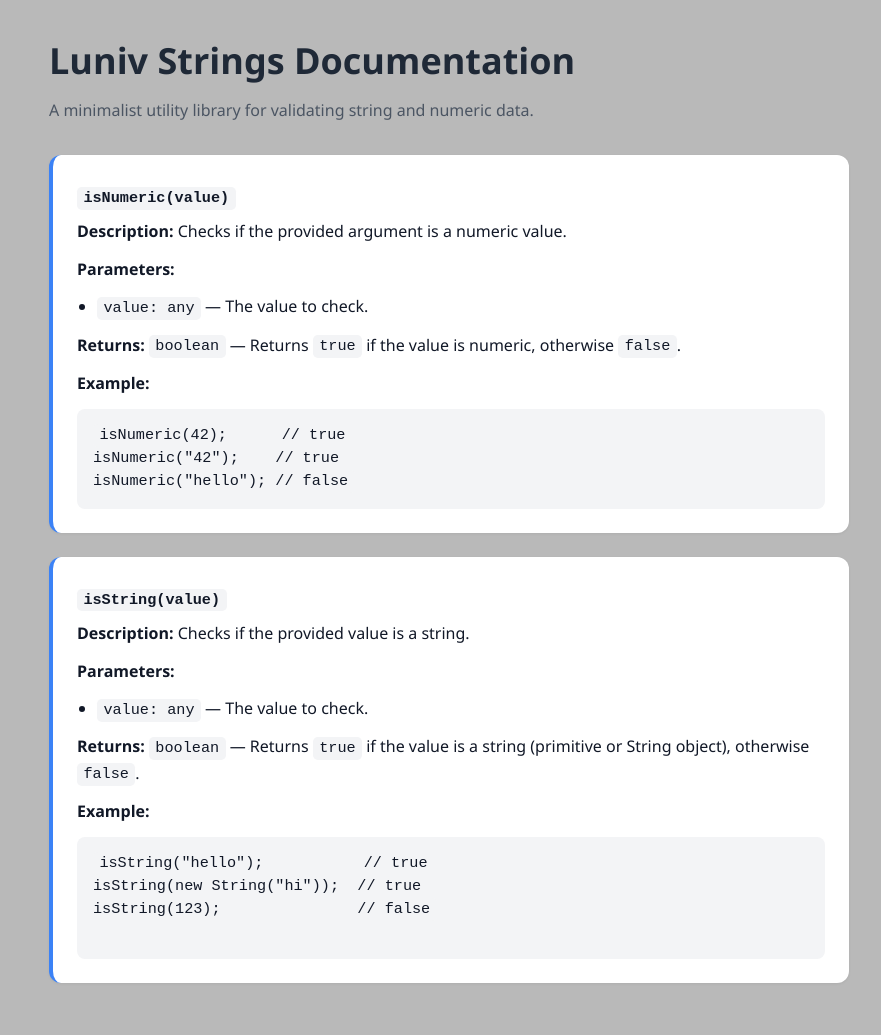
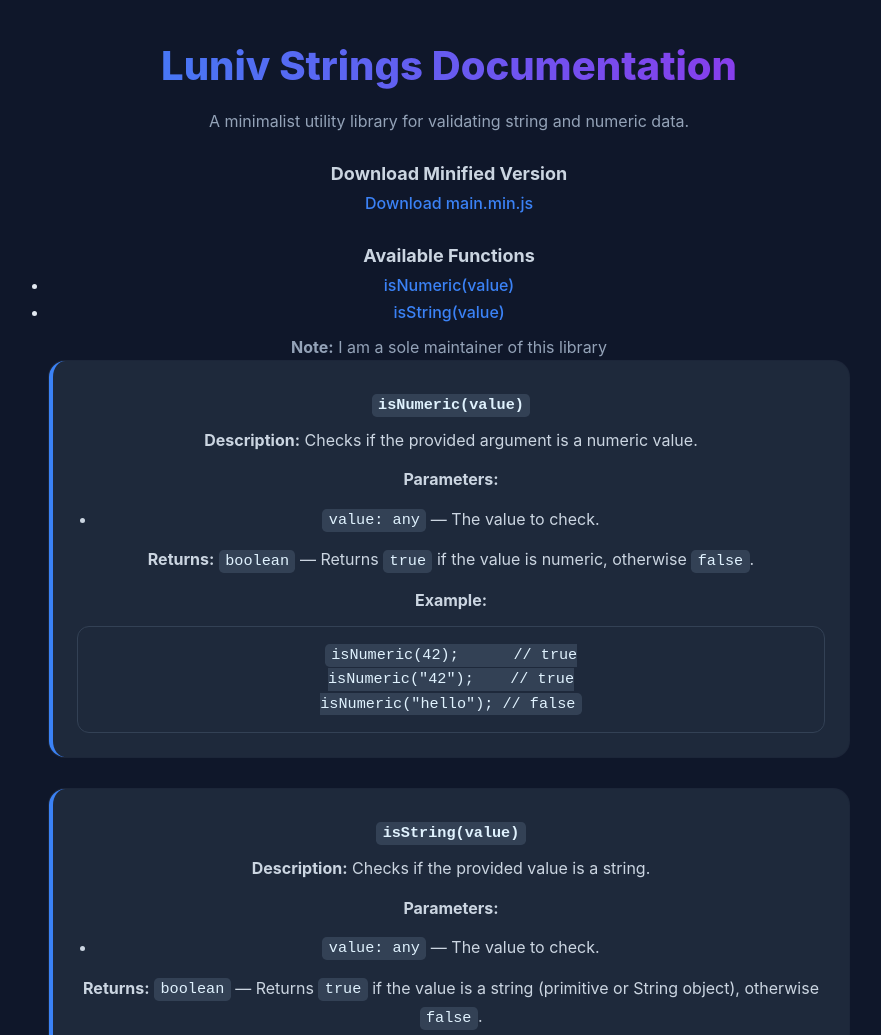
Before and after one commit to Sieep-Coding/luniv-strings, a website: page docs/index.html in a window 1280 px wide. Shown: the top 1035 px of the page, without its empty margins (191-1072 px from the left). Drawn offline with Linux system fonts and the light colour scheme.

Commit message:
release minified

```diff
--- a/docs/index.css
+++ b/docs/index.css
@@ -1,57 +1,90 @@
+/* Base Reset */
 * {
   margin: 0;
   padding: 0;
   box-sizing: border-box;
 }
 
+/* Font */
 body {
-  font-family: 'Segoe UI', Roboto, sans-serif;
-  background-color: #b9b9b9;
-  color: #111827;
-  line-height: 1.6;
+  font-family: 'Inter', 'Segoe UI', Roboto, sans-serif;
+  background-color: #0f172a; /* slate-900 */
+  color: #e2e8f0; /* slate-200 */
+  line-height: 1.7;
   padding: 2rem;
 }
 
+/* Layout */
 .container {
   max-width: 800px;
   margin: 0 auto;
 }
 
+/* Header */
 header {
   margin-bottom: 2rem;
+  text-align: center;
 }
 
 h1 {
-  font-size: 2.25rem;
-  font-weight: 700;
-  color: #1f2937;
-  margin-bottom: 0.5rem;
+  font-size: 2.5rem;
+  font-weight: 800;
+  color: #f8fafc; /* slate-50 */
+  background: linear-gradient(to right, #3b82f6, #9333ea);
+  -webkit-background-clip: text;
+  -webkit-text-fill-color: transparent;
 }
 
 header p {
-  color: #4b5563;
+  color: #94a3b8; /* slate-400 */
   font-size: 1rem;
+  margin-top: 0.5rem;
 }
 
+h3 {
+  margin-top: 1.5rem;
+  font-size: 1.125rem;
+  color: #cbd5e1; /* slate-300 */
+}
+
+/* Links */
+a {
+  color: #3b82f6;
+  text-decoration: none;
+  font-weight: 500;
+}
+
+a:hover {
+  text-decoration: underline;
+}
+
+/* Function Docs */
 .function-doc {
-  background-color: #ffffff;
+  background-color: #1e293b; /* slate-800 */
   padding: 1.5rem;
-  border-radius: 0.75rem;
-  box-shadow: 0 1px 3px rgba(0, 0, 0, 0.06);
-  margin-bottom: 1.5rem;
+  border-radius: 1rem;
+  box-shadow: 0 0 0 1px rgba(148, 163, 184, 0.1);
+  margin-bottom: 2rem;
   border-left: 4px solid #3b82f6;
+  transition: transform 0.2s ease, border-left-color 0.2s ease;
+}
+
+.function-doc:hover {
+  transform: translateY(-2px);
+  border-left-color: #9333ea;
 }
 
 .function-doc h2 {
   font-size: 1.25rem;
-  font-weight: 600;
-  color: #111827;
+  font-weight: 700;
+  color: #f1f5f9; /* slate-100 */
   margin-bottom: 0.5rem;
 }
 
 .function-doc p,
 .function-doc ul {
   margin-bottom: 0.75rem;
+  color: #cbd5e1;
 }
 
 .function-doc ul {
@@ -59,19 +92,46 @@ header p {
   list-style-type: disc;
 }
 
+/* Inline Code */
 code {
-  background-color: #f3f4f6;
+  background-color: #334155; /* slate-700 */
   padding: 0.15rem 0.4rem;
   border-radius: 0.3rem;
   font-family: 'Fira Code', 'Courier New', monospace;
   font-size: 0.95rem;
+  color: #e0f2fe; /* sky-100 */
 }
 
+/* Code Blocks */
 pre {
-  background-color: #f3f4f6;
+  background-color: #1e293b; /* slate-800 */
   padding: 1rem;
-  border-radius: 0.5rem;
+  border-radius: 0.75rem;
   overflow-x: auto;
   font-size: 0.9rem;
-  line-height: 1.5;
+  line-height: 1.6;
+  color: #f8fafc;
+  border: 1px solid #334155;
 }
+
+/* Responsive */
+@media (max-width: 600px) {
+  body {
+    padding: 1rem;
+  }
+
+  h1 {
+    font-size: 2rem;
+  }
+
+  .function-doc {
+    padding: 1rem;
+  }
+}
+/* Footer */
+footer {
+  margin-top: 2rem;
+  text-align: center;
+  color: #94a3b8; /* slate-400 */
+  font-size: 0.875rem;
+}
--- a/docs/index.html
+++ b/docs/index.html
@@ -13,7 +13,14 @@
         <header>
             <h1>Luniv Strings Documentation</h1>
             <p>A minimalist utility library for validating string and numeric data.</p>
-        </header>
+            <h3>Download Minified Version</h3>
+            <a href="https://raw.githubusercontent.com/Sieep-Coding/luniv-strings/main/release/main.min.js" download>Download main.min.js</a>
+            <h3>Available Functions</h3>
+            <ul>
+                <li><a href="#isNumeric">isNumeric(value)</a></li>
+                <li><a href="#isString">isString(value)</a></li>
+            </ul>
+            <p><strong>Note:</strong> I am a sole maintainer of this library</p>
 
         <section class="function-doc">
             <h2><code>isNumeric(value)</code></h2>
```
Also changed, not shown: readme.md.
